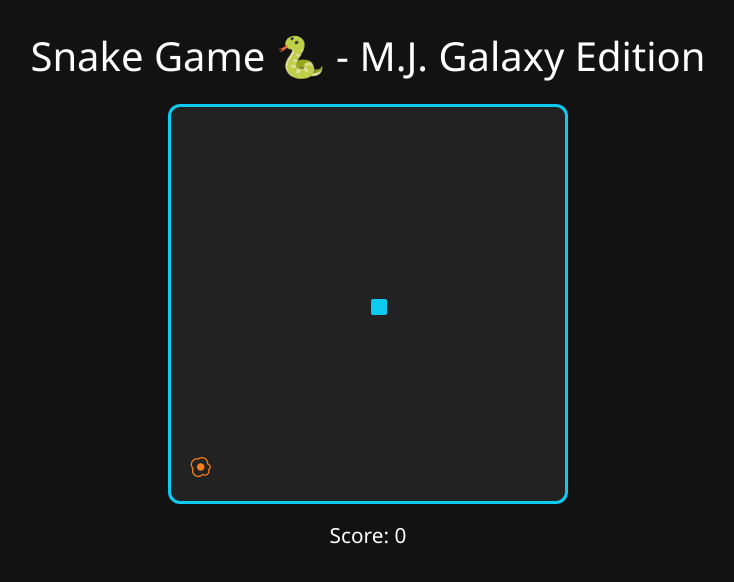
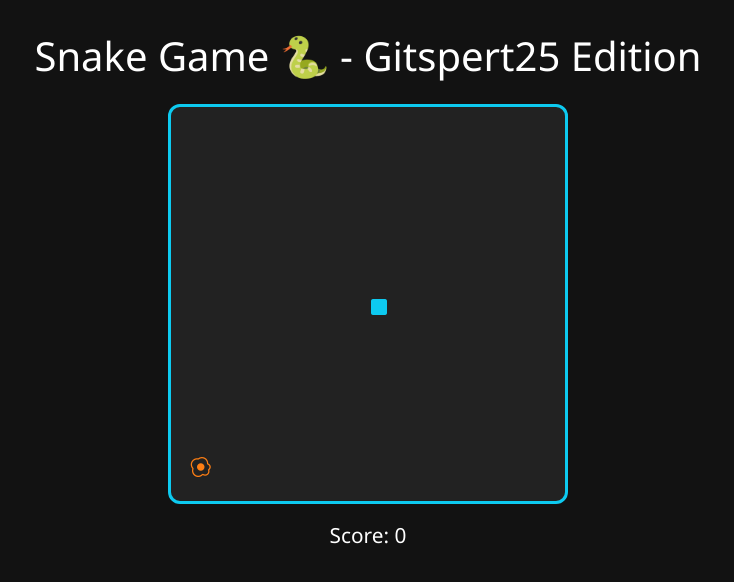
Before and after one commit to Gitspert25/Snake-Game, a plain HTML site: page index.html in a window 1280 px wide. Shown: the whole page, without its empty margins (272-1006 px from the left). Drawn offline with nearby package versions, Linux system fonts and the light colour scheme.

Commit message:
Update index.html

```diff
--- a/index.html
+++ b/index.html
@@ -3,7 +3,7 @@
 <head>
   <meta charset="UTF-8" />
   <meta name="viewport" content="width=device-width, initial-scale=1" />
-  <title>Snake Game - M.J. Galaxy Edition</title>
+  <title>Snake Game - Gitspert25 Edition</title>
 
   <!-- Bootstrap CSS -->
   <link href="https://cdn.jsdelivr.net/npm/bootstrap@5.3.0/dist/css/bootstrap.min.css" rel="stylesheet" />
@@ -72,7 +72,7 @@
 </head>
 <body>
 
-  <h1 class="mb-4">Snake Game 🐍 - M.J. Galaxy Edition</h1>
+  <h1 class="mb-4">Snake Game 🐍 - Gitspert25 Edition</h1>
 
   <div id="game-board"></div>
 
```
